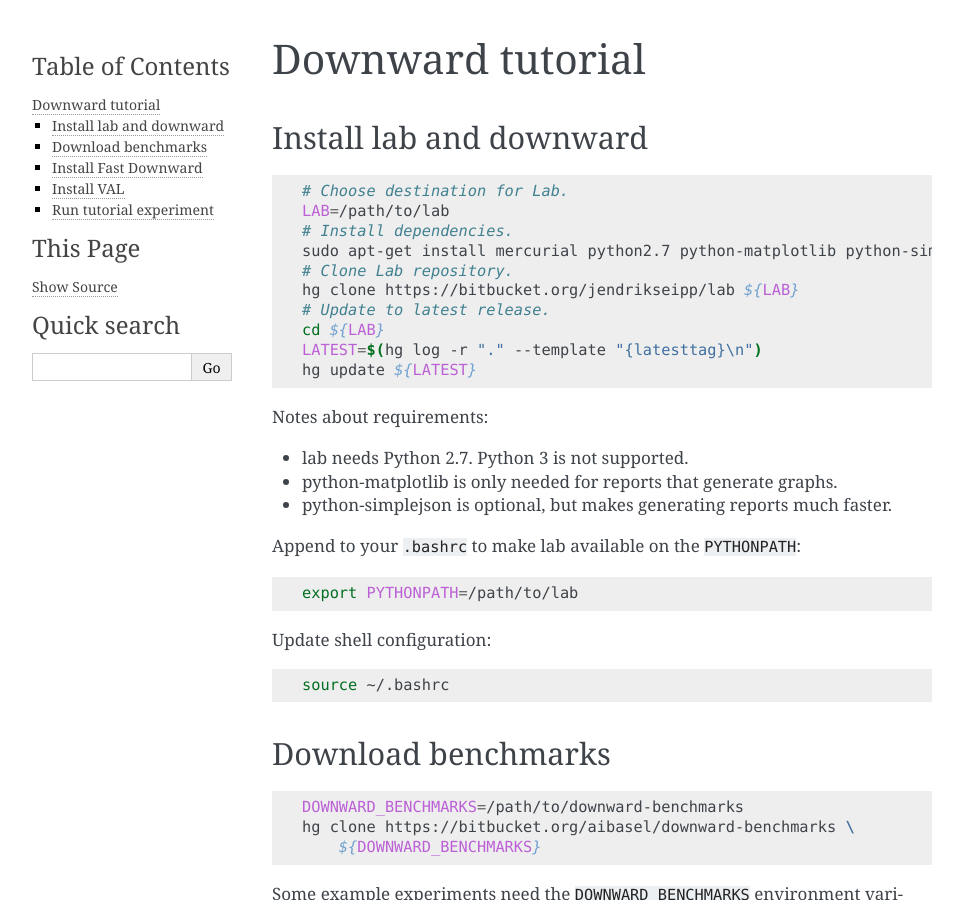
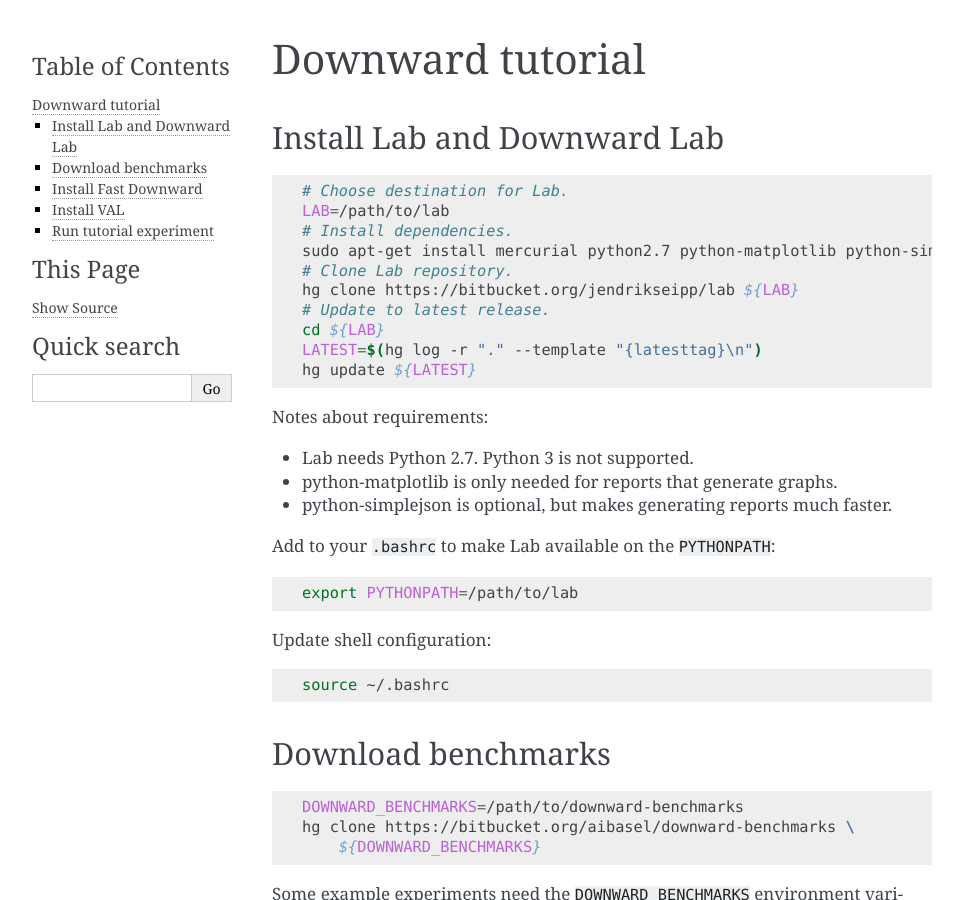
Before and after one commit to aibasel/lab, a Sphinx documentation site: the page built from docs/downward.tutorial.rst, in a window 1280 px wide and 900 px high. Shown: the whole window, without its empty margins (148-1111 px from the left). Built offline with Sphinx 7.4.7, drawn with Linux system fonts in a browser that asks for light colours; pages that are not in the unit, such as notebooks, are missing from menus.

Commit message:
lab -> Lab

```diff
--- a/INSTALL.txt
+++ b/INSTALL.txt
@@ -13,11 +13,11 @@
 
 Notes about requirements:
 
-* lab needs Python 2.7. Python 3 is not supported.
+* Lab needs Python 2.7. Python 3 is not supported.
 * python-matplotlib is only needed for reports that generate graphs.
 * python-simplejson is optional, but makes generating reports much faster.
 
-Append to your ``.bashrc`` to make lab available on the ``PYTHONPATH``::
+Add to your ``.bashrc`` to make Lab available on the ``PYTHONPATH``::
 
     export PYTHONPATH=/path/to/lab
 
--- a/docs/downward.tutorial.rst
+++ b/docs/downward.tutorial.rst
@@ -3,8 +3,8 @@
 Downward tutorial
 =================
 
-Install lab and downward
-------------------------
+Install Lab and Downward Lab
+----------------------------
 .. highlight:: bash
 .. include:: ../INSTALL.txt
 
--- a/docs/lab.tutorial.rst
+++ b/docs/lab.tutorial.rst
@@ -3,7 +3,7 @@
 Lab tutorial
 ============
 
-Install lab
+Install Lab
 -----------
 .. highlight:: bash
 .. include:: ../INSTALL.txt
@@ -33,4 +33,4 @@ You can use this file as a basis for your own experiments.
 .. literalinclude:: ../examples/ff/ff.py
 
 Have a look at other example experiments under ``examples/`` or go
-directly to the `lab API <lab.experiment.html>`_.
+directly to the `Lab API <lab.experiment.html>`_.
--- a/lab/__init__.py
+++ b/lab/__init__.py
@@ -15,5 +15,5 @@
 # You should have received a copy of the GNU General Public License
 # along with this program.  If not, see <http://www.gnu.org/licenses/>.
 
-#: lab version number. A "+" is appended to all non-tagged revisions.
+#: Lab version number. A "+" is appended to all non-tagged revisions.
 __version__ = '2.3+'
```
Also changed, not shown: docs/news.rst (+5 -5 lines), 3 other files.
